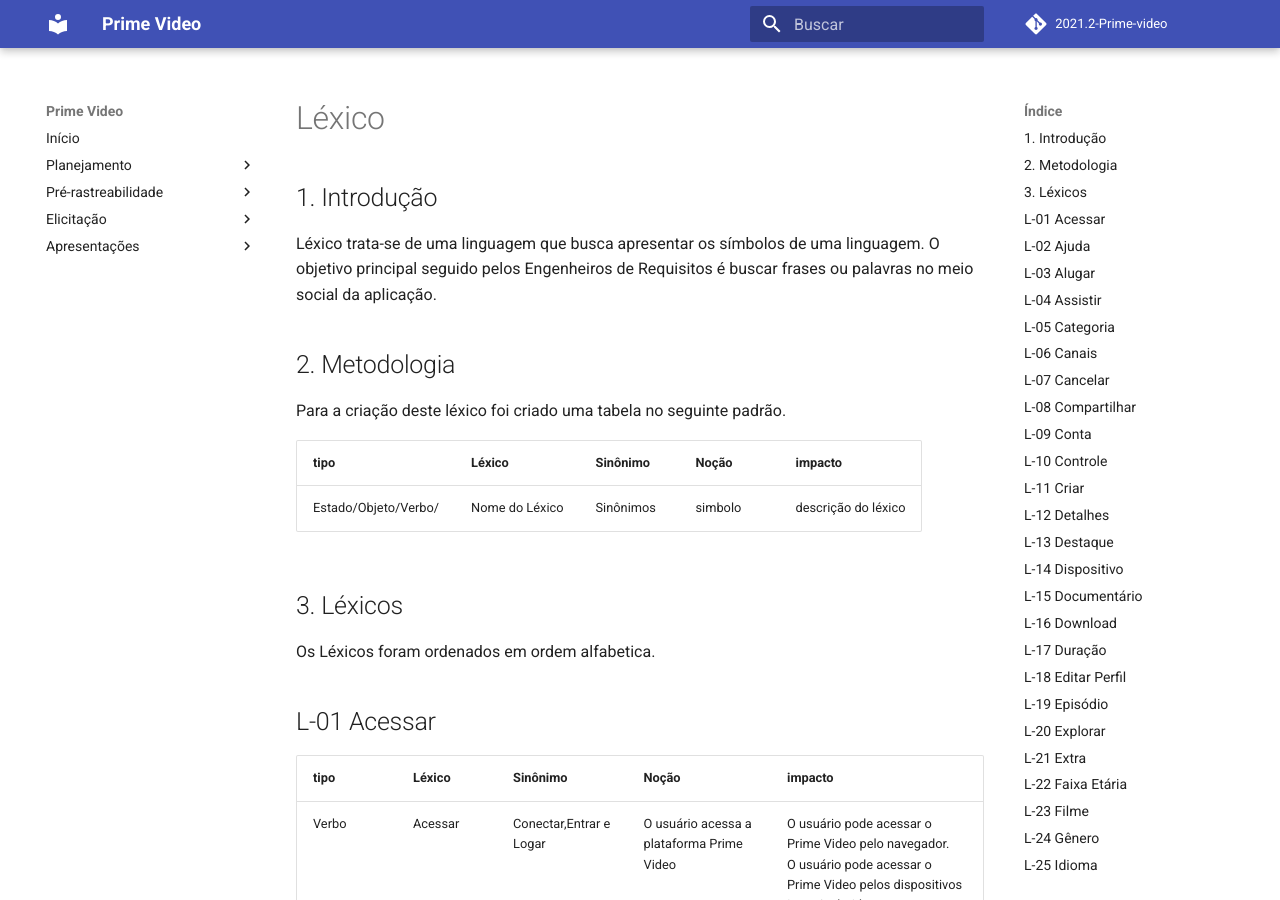
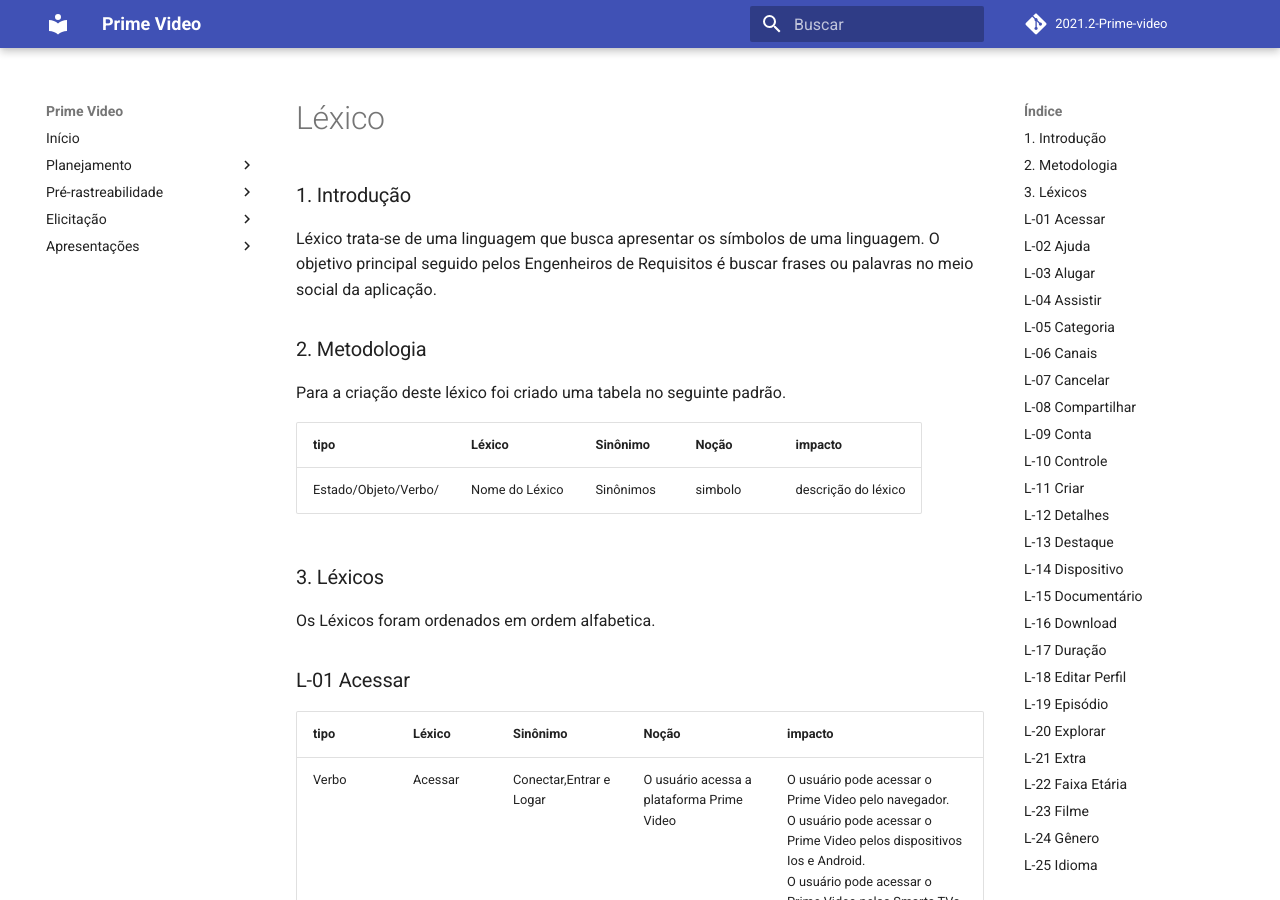
Before and after one commit to Requisitos-de-Software/2021.2-Prime-video, an MkDocs documentation site: the page built from docs/modelagem/lexico.md, in a window 1280 px wide and 900 px high. Built offline with MkDocs 1.6.1 and Material for MkDocs 9.7.7, drawn with Linux system fonts in a browser that asks for light colours; comment, search, counter and statistics services are not loaded.

Commit message:
adicionando ate o L-28 arrumando titulos

```diff
--- a/docs/modelagem/lexico.md
+++ b/docs/modelagem/lexico.md
@@ -1,10 +1,10 @@
 # Léxico
 
-## 1. Introdução
+### 1. Introdução
 
 Léxico trata-se de uma linguagem que busca apresentar os símbolos de uma linguagem. O objetivo principal seguido pelos Engenheiros de Requisitos é buscar frases ou palavras no meio social da aplicação.
 
-## 2. Metodologia
+### 2. Metodologia
 
 Para a criação deste léxico foi criado uma tabela no seguinte padrão.
 
@@ -12,73 +12,73 @@
 | --------------------------- |  ------------  | --------  | -------- | ------------------- |
 | Estado/Objeto/Verbo/       | Nome do Léxico | Sinônimos | simbolo  | descrição do léxico |
 
-## 3. Léxicos
+### 3. Léxicos
 
 Os Léxicos foram ordenados em ordem alfabetica.
 
-## L-01 Acessar
+### L-01 Acessar
 
 | tipo       |  Léxico     | Sinônimo  | Noção    |       impacto       |
 | ---------- |  ---------  | --------  | -------- | ------------------- |
 | Verbo      |   Acessar   | Conectar,Entrar e Logar | O usuário acessa a plataforma Prime Video | O usuário pode acessar o Prime Video pelo navegador.</br> O usuário pode acessar o  Prime Video pelos dispositivos Ios e Android.</br>O usuário pode acessar o  Prime Video pelas Smarts TVs ou aparelhos de Blu-ray.</br>O usuário pode acessar o Prime Video pelos consoles atuais da Microsoft e PlayStation.</br>O usuário pode acessar o Prime Video por Reprodutores multimídia.</br>O usuário pode acessar o Prime Video pelo Amazon Fire TV.</br>O usuário pode acessar o Prime Video pelo Chromecast. |
 
 
-## L-02 Ajuda
+### L-02 Ajuda
 
 | tipo       |  Léxico     | Sinônimo  | Noção    |       impacto       |
 | ---------- |  ---------  | --------  | -------- | ------------------- |
 | Verbo      |   Ajuda  | Auxílio, Assistência | O Prime Video ajuda na resolução de problemas  | O usuário pode resolver os problemas com o Prime Video através da ajuda  |
 
 
-## L-03 Alugar
+### L-03 Alugar
 
 | tipo       |  Léxico     | Sinônimo  | Noção    |       impacto       |
 | ---------- |  ---------  | --------  | -------- | ------------------- |
 | Objeto     |   Alugar   | <p align="center">-</p> | Contrato de empréstimos dos conteúdos  |O usuário aluga um filme uma série por um tempo determinado de 30 dias  |
 
-## L-04 Assistir
+### L-04 Assistir
 
 | tipo       |  Léxico     | Sinônimo  | Noção    |       impacto       |
 | ---------- |  ---------  | --------  | -------- | ------------------- |
 | Verbo      |   Assistir   | Observar, Ver | Assistir Conteúdos no Prime Video  | Com a conta ativa é dispositivo compatível, acesso a internet ou conteudo baixado, o usuário poderá assistir algum conteudo na Prime Video.</br>O usuário pode assistir filmes, séries ou documentários.</br>O usuário pode alugar canais,documentários,filmes e séries.</br> |
 
-## L-05 Categoria
+### L-05 Categoria
 
 | tipo       |  Léxico     | Sinônimo  | Noção    |       impacto       |
 | ---------- |  ---------  | --------  | -------- | ------------------- |
 | Verbo      |   Categoria   | Tipo,Variedade | Categorias de Conteúdos no Prime Video  | O usuário pode escolher a categoria e selecionar o conteúdo.
 
-## L-06 Canais
+### L-06 Canais
 
 | tipo       |  Léxico     | Sinônimo  | Noção    |       impacto       |
 | ---------- |  ---------  | --------  | -------- | ------------------- |
 | Objeto     |   Canais   | Emissora, Estação | Contrato no qual o usuário pode alugar conteúdos  | O usuário pode alugar canais.</br> O usuário pode alugar documentários,séries e filmes.</br>  |
 
-## L-07 Cancelar
+### L-07 Cancelar
 
 | tipo       |  Léxico     | Sinônimo  | Noção    |       impacto       |
 | ---------- |  ---------  | --------  | -------- | ------------------- |
 | Verbo     |   Cancelar   | Excluir, Suspender | É possivel cancelar a conta o Prime Video através da Amazon Prime  | O usuário pode  cancelar a conta.  |
 
-## L-08 Compartilhar
+### L-08 Compartilhar
 
 | tipo       |  Léxico     | Sinônimo  | Noção    |       impacto       |
 | ---------- |  ---------  | --------  | -------- | ------------------- |
 | Verbo     |   Compartilhar   | Distribuir,partilhar | Compartilhar links do Prime video.    |  O usuário pode compartilhar o filme que esta assistindo no momento.</br>O usuário pode compartilhar o watch party.</br>  |
 
-## L-09 Conta
+### L-09 Conta
 
 | tipo       |  Léxico     | Sinônimo  | Noção    |       impacto       |
 | ---------- |  ---------  | --------  | -------- | ------------------- |
 | Objeto     |   Conta   | <p align="center">-</p> | usuário pode acessar os recursos do Prime Video.    |  O usuário pode alterar senha.</br>O usuário pode contratar documentários ,canais,filmes e series.</br>  |
 
-## L-10 Controle
+### L-10 Controle
 
 | tipo       |  Léxico     | Sinônimo  | Noção    |       impacto       |
 | ---------- |  ---------  | --------  | -------- | ------------------- |
 | Verbo    |   Controle   | Comando,Gerência | Controle de consumo de internet,parental,exclusão e ocultação de conteúdo .    |  O usuário pode controlar a quantidade de internet usada.</br>O usuário pode controlar perfis.</br> O usuário pode excluir ou ocultar conteúdos.</br>  |
 
-## L-11 Criar
+### L-11 Criar
 
 | tipo       |  Léxico     | Sinônimo  | Noção    |       impacto       |
 | ---------- |  ---------  | --------  | -------- | ------------------- |
@@ -86,107 +86,107 @@
 
 
 
-## L-12 Detalhes
+### L-12 Detalhes
 
 | tipo       |  Léxico     | Sinônimo  | Noção    |       impacto       |
 | ---------- |  ---------  | --------  | -------- | ------------------- |
 | Verbo    |   Destaque   | Relevância,Notoriedade |  Mostrar conteúdos em alta.   |  O usuário pode ver quais conteúdos estão em alta.</br>  |
 
-## L-13 Destaque
+### L-13 Destaque
 
 | tipo       |  Léxico     | Sinônimo  | Noção    |       impacto       |
 | ---------- |  ---------  | --------  | -------- | ------------------- |
 | Verbo    |   Destaque   | Relevância,Notoriedade |  Mostrar conteúdos em alta.   |  O usuário pode ver quais conteúdos estão em alta.</br>  |
 
-## L-14 Dispositivo
+### L-14 Dispositivo
 
 
 | tipo       |  Léxico     | Sinônimo  | Noção    |       impacto       |
 | ---------- |  ---------  | --------  | -------- | ------------------- |
 | Verbo    |   Dispositivo   | Aparelho,Equipamento  | Dispositivos que possam acessar o Prime video.    |  O usuário pode acessar a plataforma pelos aparelhos compatíveis.</br>  |
 
-## L-15 Documentário
+### L-15 Documentário
 
 | tipo       |  Léxico     | Sinônimo  | Noção    |       impacto       |
 | ---------- |  ---------  | --------  | -------- | ------------------- |
 | Objeto    |   Documentário   | <p align="center">-</p>  | Produção artistica que se caracteriza pelo compromisso pela exploração da realidade.  |  O usuário pode assistir documentários no Prime Video.  |
 
-## L-16 Download
+### L-16 Download
 
 | tipo       |  Léxico     | Sinônimo  | Noção    |       impacto       |
 | ---------- |  ---------  | --------  | -------- | ------------------- |
 | Verbo    |   Download   | baixa  | Baixar Conteúdo  |  O usuário pode assistir Conteúdo baixado permanentemente ate duração dele na plataforma.  |
 
-## L-17 Duração
+### L-17 Duração
 
 | tipo       |  Léxico     | Sinônimo  | Noção    |       impacto       |
 | ---------- |  ---------  | --------  | -------- | ------------------- |
 | Verbo    |   Duração   | Extensão e período  | Tempo de duração de um conteúdo .  |  O usuário pode ver o tempo de duração dos conteúdos no Prime Video.  |
 
-## L-18 Editar Perfil
+### L-18 Editar Perfil
 
 | tipo       |  Léxico     | Sinônimo  | Noção    |       impacto       |
 | ---------- |  ---------  | --------  | -------- | ------------------- |
 | Estado    |   Editar  | <p align="center">-</p>  | Perfis podem ser editados  .  |  O usuário pode escolher o avatar de acordo com os exclusivos da amazon  |
 
-## L-19 Episódio
+### L-19 Episódio
 
 | tipo       |  Léxico     | Sinônimo  | Noção    |       impacto       |
 | ---------- |  ---------  | --------  | -------- | ------------------- |
 | Objeto    |   Episódio  | Capítulo  | ação acessória ligada à ação principal de uma narrativa ou de uma obra literária ou artística.  |  O usuário pode assitir um episódio de série do Prime Video.</br> O  usuário pode assitir um episódio de documentário do Prime Video.  |
 
-## L-20 Explorar
+### L-20 Explorar
 
 
 | tipo       |  Léxico     | Sinônimo  | Noção    |       impacto       |
 | ---------- |  ---------  | --------  | -------- | ------------------- |
 | Verbo   |   Episódio  | Descobrir, Vasculhar  | Função que percorrer por conteúdos sem precisar digitar.  |  O usuário pode navegar pelo Prime Video.</br> O usuário pode navegar pelo explorar de alguns títulos.  |
 
-## L-21 Extra
+### L-21 Extra
 
 | tipo       |  Léxico     | Sinônimo  | Noção    |       impacto       |
 | ---------- |  ---------  | --------  | -------- | ------------------- |
 | Verbo   |   Episódio  | Descobrir, Vasculhar  | Função que percorrer por conteúdos sem precisar digitar.  |  O usuário pode navegar pelo Prime Video.</br> O usuário pode navegar pelo explorar de alguns títulos.  |
 
-## L-22 Faixa Etária
+### L-22 Faixa Etária
 
 
 | tipo       |  Léxico     | Sinônimo  | Noção    |       impacto       |
 | ---------- |  ---------  | --------  | -------- | ------------------- |
 | Verbo   |   Episódio  | Descobrir, Vasculhar  | Função que percorrer por conteúdos sem precisar digitar.  |  O usuário pode navegar pelo Prime Video.</br> O usuário pode navegar pelo explorar de alguns títulos.  |
 
-## L-23 Filme
+### L-23 Filme
 
 | tipo       |  Léxico     | Sinônimo  | Noção    |       impacto       |
 | ---------- |  ---------  | --------  | -------- | ------------------- |
 | Estado   |  Filme  | Curta-metragem,Longa-metragem,Vídeo    | Sequência de imagens registradas em filme cinematográfico, fotográfico ou videoteipe, para exibição em movimento ou não.  |  O usuário pode assistir filmes.</br> O usuário pode compartilhar filmes.</br>  |
 
-## L-24 Gênero
+### L-24 Gênero
 
 | tipo       |  Léxico     | Sinônimo  | Noção    |       impacto       |
 | ---------- |  ---------  | --------  | -------- | ------------------- |
 | Estado   |  Gênero  | Categoria, Variedade    | Gênero cinematográfico é a forma utilizada para se distinguir os variados tipos de filmes.  |  O usuário pode selecionar um gênero específico.</br> O usuário pode ver a qual gênero a obra pertence.</br>  |
 
-## L-25 Idioma
+### L-25 Idioma
 
 | tipo       |  Léxico     | Sinônimo  | Noção    |       impacto       |
 | ---------- |  ---------  | --------  | -------- | ------------------- |
 | Estado   |  Idioma  | Dialeto,Língua    | Língua própria de um povo, de uma nação.  |  O usuário pode selecionar um gênero específico.</br> O usuário pode ver a qual gênero a obra pertence.</br>  |
 
-## L-26 Legenda
+### L-26 Legenda
 
 | tipo       |  Léxico     | Sinônimo  | Noção    |       impacto       |
 | ---------- |  ---------  | --------  | -------- | ------------------- |
 | Objeto   |  Legenda  | <p align="center">-</p>    | Pequeno pedaço de texto que surge debaixo de uma imagem, geralmente com contexto adicional ou como menção à fonte.  |  O usuário pode ativar as legendas.</br> O usuário pode modificar as legendas.</br>  |
 
 
-## L-27 Login
+### L-27 Login
 
 | tipo       |  Léxico     | Sinônimo  | Noção    |       impacto       |
 | ---------- |  ---------  | --------  | -------- | ------------------- |
 | Verbo   |  Login  | Acesso,Conexão    | Entrar em uma conta.  |  O usuário pode logar para acessar os conteúdos do Prime Video.</br>   |
 
-## L-28 Logout
+### L-28 Logout
 
 | tipo       |  Léxico     | Sinônimo  | Noção    |       impacto       |
 | ---------- |  ---------  | --------  | -------- | ------------------- |
```
